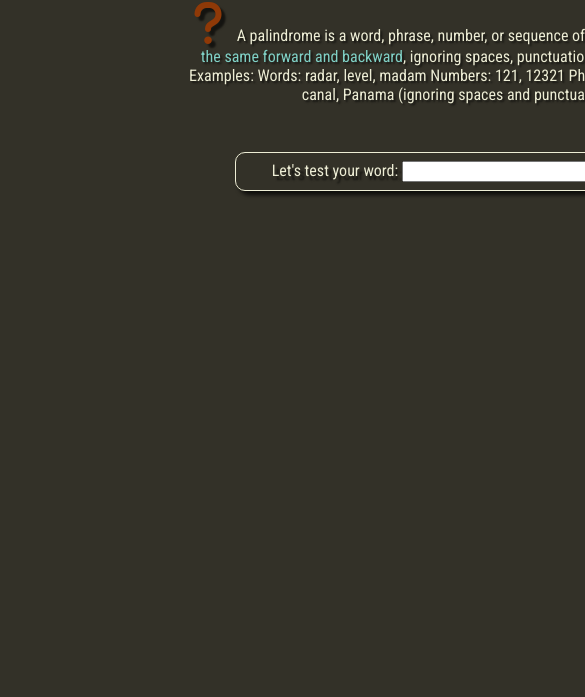
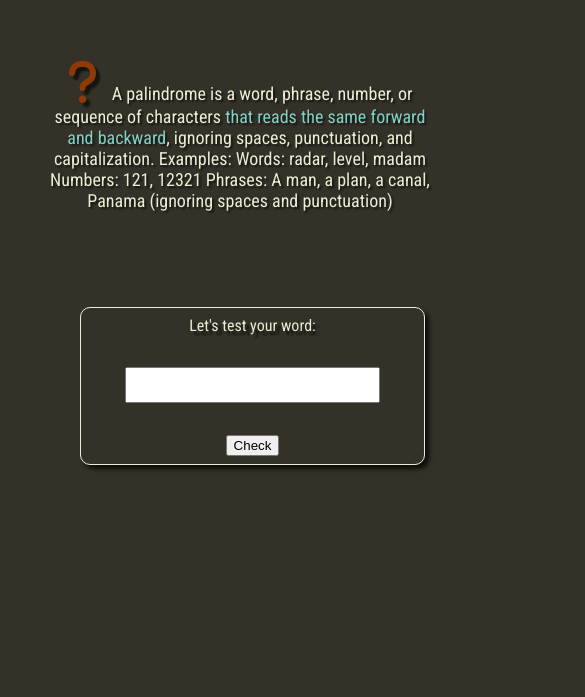
Before and after one commit to Mehdji/palindrome-checker, a plain HTML site: page index.html in a window 390 px wide. Shown: the part 147-844 px from the top of the page, 585 px wide, since content can reach past the window. Drawn offline with nearby package versions, Linux system fonts and the light colour scheme; a web font is replaced by a local one.

```diff
--- a/script.js
+++ b/script.js
@@ -1,10 +1,15 @@
+//Mehdi NAOUI, 2025
+//Palindrome-checker
+//https://github.com/Mehdji/
+//https://x.com/Mehdji87
+//script.js
 const text_input = document.getElementById("text-input");
 const button_input = document.getElementById("check-btn");
 const result_frame = document.getElementById("result");
 const result_text = document.getElementById("result_text");
 
-const text_is_palindrome = `<i class="fa-solid fa-check big-icon"></i>${text_input.value} is a palindrome.`;
-const text_is_not_palindrome = `<i class="fa-solid fa-xmark big-icon"></i>${text_input.value} is not palindrome.`;
+const text_is_palindrome = `<i class="fa-solid fa-check big-icon"></i>${text_input.value} is a palindrome`;
+const text_is_not_palindrome = `<i class="fa-solid fa-xmark big-icon"></i>${text_input.value} is not palindrome`;
 
 //Test if user typed something into input field.
 const is_empty = ()=>{
@@ -12,6 +17,19 @@ const is_empty = ()=>{
         alert("Please input a value");
         return true;
     }
+}
+
+const sanitize = (text)=>{
+    //Convert user's input in lowercase.
+    //Any upper case would trick the test.
+    text = text.toLowerCase()
+    //Compose a regular expression to match some type of symbols and spaces.
+    //Same,some symbols would produce a wrong result.
+    const regex_1 = /[\_\s\,\.\-\\\/\(\)]/g ;
+    //Finally we apply replace method.
+    //All matching characters will be removed.
+    let text_sanitized = text.replace(regex_1,"");
+    return text_sanitized
 }
 
 //Test if user input is a palindrome.
@@ -26,17 +44,18 @@ const is_palindrome = ()=>{
     //.revere() reverse an array;
     //.joint() return a string from an array.
     //when Chained these three methods return a reverted string.
-    }else if(text_input.value === text_input.value.split("").reverse().join("")){
+    }else if(sanitize(text_input.value) === sanitize(text_input.value.split("").reverse().join(""))){
         result_text.innerHTML = `<i class="fa-solid fa-check big-icon"></i>${text_input.value} is a palindrome.`;
 
 
     }else{
-        result_text.innerHTML = `<i class="fa-solid fa-xmark big-icon"></i>${text_input.value} is not palindrome.`;
+        result_text.innerHTML = `<i class="fa-solid fa-xmark big-icon"></i>${text_input.value} is not a palindrome.`;
     }
 
 }
 
 const all_test = () =>{
+    console.log(sanitize(text_input.value));
     if (is_empty()){
 
     }else{
--- a/styles.css
+++ b/styles.css
@@ -1,3 +1,8 @@
+/*!--//Mehdi NAOUI, 2025
+//Palindrome-checker
+//https://github.com/Mehdji/
+//https://x.com/Mehdji87
+//styles.css-->*/
 :root{
     --lighter: #EDEDD5;
     --light: #80D1C6;
@@ -88,3 +93,89 @@
     color: var(--light);
 
   }
+
+/*Responsive rules*/
+  @media(min-width:769px) and (max-width: 1279px) {
+    body{
+      background-color: #80D1C6;
+    }
+  }
+
+  @media(min-width:481px) and (max-width:768px){
+    body{
+      background-color: #d18080;
+    }
+  }
+
+  @media(min-width:0px) and (max-width:480px){
+    body{
+      /*background-color: #4c12c9;*/
+      min-width:480px;
+      height: 100%;
+      margin: 0;
+
+    }
+
+    #user-field{
+      display: flex;
+      flex-direction: column;
+
+      max-width: 80%;
+      margin-left: auto;
+      margin-right: auto;
+      margin-top: 3rem;
+      margin-bottom: 3rem;
+    }
+
+    #definition{
+      width: 80%;
+
+      margin-top: 1rem;
+      margin-bottom: 1rem;
+      font-size: large;
+      text-shadow: 2px 2px 2px rgba(0,0,0,0.6);
+
+      /*border: 1px red solid;*/
+
+    }
+
+    main{
+      margin-left: auto;
+      margin-right: auto;
+      margin-top: auto;
+      margin-bottom: 0;
+      display: flex;
+      flex-direction: column;
+      align-items: center;
+      align-content: center;
+      height:100%;
+    }
+
+    html{
+      height: 100vh;
+      text-align: center;
+      padding-left: auto;
+      padding-right: auto;
+      margin-left: auto;
+      margin-right: auto;
+    }
+
+    fieldset{
+      display: flex;
+      flex-direction: column;
+      margin:2rem;
+    }
+    #text-input{
+      height: 30px;
+      font-size: larger;
+      margin:2rem;
+    }
+
+    #result{
+      margin:2rem;
+    }
+
+    #result_text{
+      font-size: x-large;
+    }
+  }
```
Also changed, not shown: index.html (+5 -0 lines), 1 other file.
